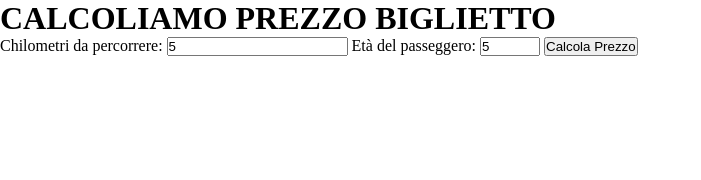
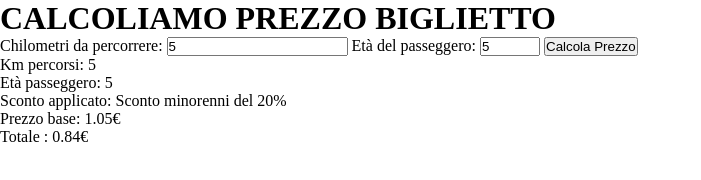
Before and after one commit to DarioM1992/js-biglietto-treno-form, a plain HTML site: page index.html in a window 1280 px wide. Both pictures are taken after typing "5", "5" into the empty fields and a click on the button "Calcola Prezzo". Shown: the whole page, without its empty margins (0-701 px from the left). Drawn offline with Linux system fonts and the light colour scheme.

Commit message:
inseriti ineerHTML e un div con id che venga chiamato

```diff
--- a/index.html
+++ b/index.html
@@ -20,5 +20,6 @@
             Calcola Prezzo
         </button>
     </form>
+    <div id="risultato"></div>
 </body>
 </html>
--- a/main.js
+++ b/main.js
@@ -47,4 +47,14 @@ if (eta < 18 ) {
 // console.log("Prezzo base senza sconto applicato (0.21€):" + prezzoBase.toFixed(2) + "€");
 // console.log("Totale:" + totale.toFixed(2) + "€")
 
+
+
+//blocco innerHTML al posto dei console.log
+document.getElementById('risultato').innerHTML =`
+    <p>Km percorsi: ${km}</p>
+    <p>Età passeggero: ${eta}</p>
+    <p>Sconto applicato: ${sconto}</p>
+    <p>Prezzo base: ${prezzoBase.toFixed(2)}€</p>
+    <p>Totale : ${totale.toFixed(2)}€</p>
+  `;
 }
```
